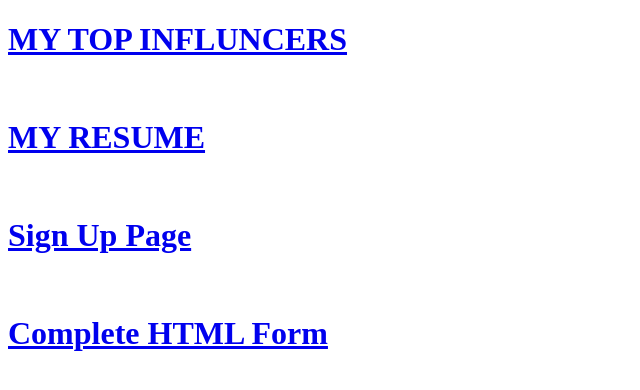
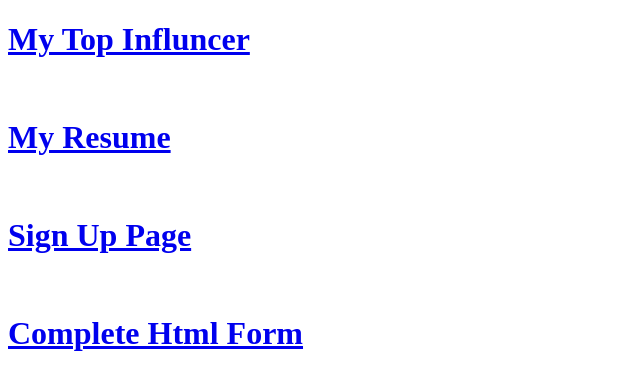
Before and after one commit to AshishFullStackDev/HTMLProjects, a plain HTML site: page index.html in a window 1280 px wide. Shown: the whole page, without its empty margins (0-640 px from the left). Drawn offline with Linux system fonts and the light colour scheme.

Commit message:
Update index.html

```diff
--- a/index.html
+++ b/index.html
@@ -7,11 +7,11 @@
 
 <body>
     <a href="./top-influncer.html">
-        <h1> MY TOP INFLUNCERS</h1>
+        <h1> My Top Influncer</h1>
     </a>
     <br />
     <a href="./resume.html">
-        <h1>MY RESUME</h1>
+        <h1>My Resume</h1>
     </a>
     <br />
     <a href="./form.html">
@@ -19,7 +19,7 @@
         <br />
 
         <a href="./from-tags.html">
-            <h1>Complete HTML Form</h1>
+            <h1>Complete Html Form</h1>
         </a>
 </body>
 
```
